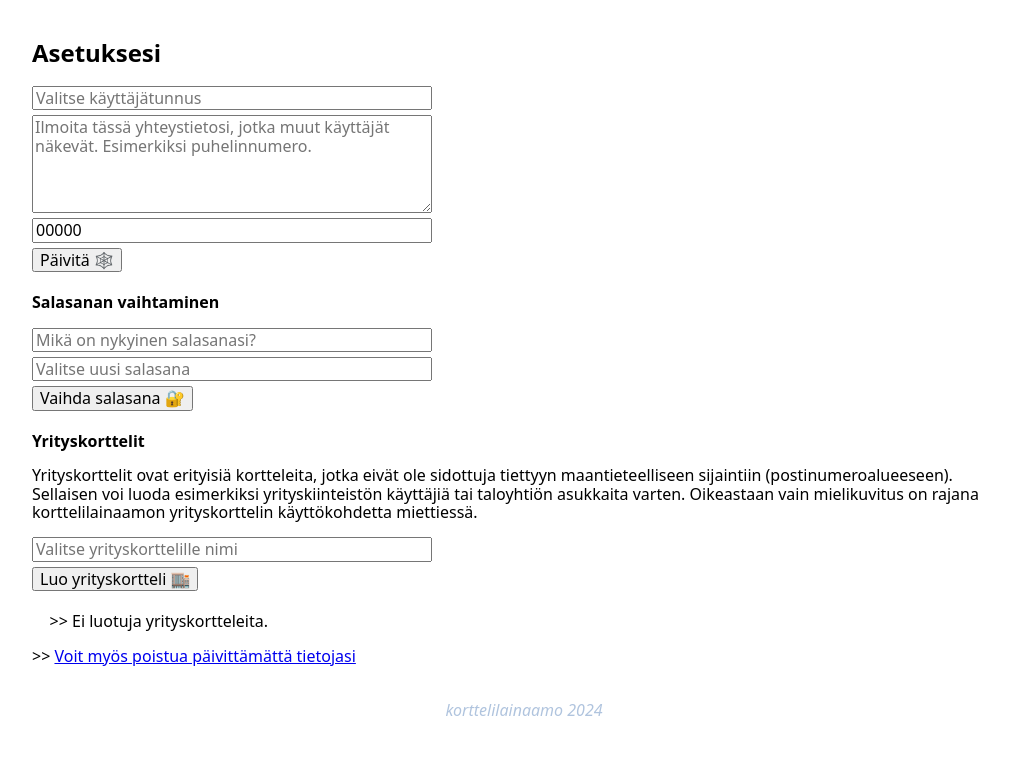
After one commit to tiikerikakku/korttelilainaamo, a Flask app: template templates/settings.html in a window 1280 px wide. The commit adds this page. Shown: the part 201-960 px from the top of the page, without its empty margins (116-1125 px from the left). Run offline with Flask 3, Linux system fonts and the light colour scheme; the template is opened without the code that fills it, so the values that code supplies are empty; some libraries are stand-ins or nearby versions.

Commit message:
settings page layout created + a route

```diff
--- a/templates/layout.html
+++ b/templates/layout.html
@@ -37,6 +37,10 @@
 
       section {
         padding: 20px;
+      }
+
+      ul {
+        list-style-type: '>> ';
       }
 
       form {
--- /dev/null
+++ b/templates/settings.html
@@ -0,0 +1,62 @@
+{% extends 'layout.html' %}
+
+{% block meta %}
+
+<style>
+  header {
+    background-image: url('https://unsplash.com/photos/vzH-3-yH45E/download?w=1920');
+  }
+
+  ul li a:any-link {
+    color: lightcoral;
+  }
+</style>
+
+{% endblock %}
+
+{% block stuff %}
+
+<section>
+  <h2>Asetuksesi</h2>
+
+  <form action="/profile" method="post">
+    <input type="text" name="user" placeholder="Valitse käyttäjätunnus" required value="{{user[0]}}">
+    <textarea name="contacts" rows="5" placeholder="Ilmoita tässä yhteystietosi, jotka muut käyttäjät näkevät. Esimerkiksi puhelinnumero." required>{{user[1]}}</textarea>
+    <input type="number" name="area" placeholder="Postinumerosi? (ei yrityspostinumeroita tai vst.)" min="00100" max="99990" step="10" required value="{{'%05d'|format(user[2])}}">
+    <input type="submit" value="Päivitä 🕸️">
+  </form>
+
+  <p><strong>Salasanan vaihtaminen</strong></p>
+
+  <form action="/password" method="post">
+    <input type="password" name="secret" placeholder="Mikä on nykyinen salasanasi?" required>
+    <input type="password" name="theNewSecret" placeholder="Valitse uusi salasana" required>
+    <input type="submit" value="Vaihda salasana 🔐">
+  </form>
+
+  <p><strong>Yrityskorttelit</strong></p>
+
+  <p>
+    Yrityskorttelit ovat erityisiä kortteleita, jotka eivät ole sidottuja tiettyyn maantieteelliseen
+    sijaintiin (postinumeroalueeseen). Sellaisen voi luoda esimerkiksi yrityskiinteistön käyttäjiä tai
+    taloyhtiön asukkaita varten. Oikeastaan vain mielikuvitus on rajana korttelilainaamon
+    yrityskorttelin käyttökohdetta miettiessä.
+  </p>
+
+  <form action="/business" method="post">
+    <input type="text" name="name" placeholder="Valitse yrityskorttelille nimi" required>
+    <input type="submit" value="Luo yrityskortteli 🏬">
+  </form>
+
+  <ul>
+    {% for business in companies %}
+      <li><mark><strong>{{'%04d'|format(business[0])}}9</strong></mark> {{business[1]}} <a href="#">poista</a></li>
+    {% else %}
+      <li>Ei luotuja yrityskortteleita.</li>
+    {% endfor %}
+  </ul>
+
+  <p>&gt;&gt; <a href="/welcome">Voit myös poistua päivittämättä tietojasi</a></p>
+</section>
+
+{% endblock %}
```
Also changed, not shown: routes.py (+12 -0 lines), templates/welcome.html (+3 -7 lines).
